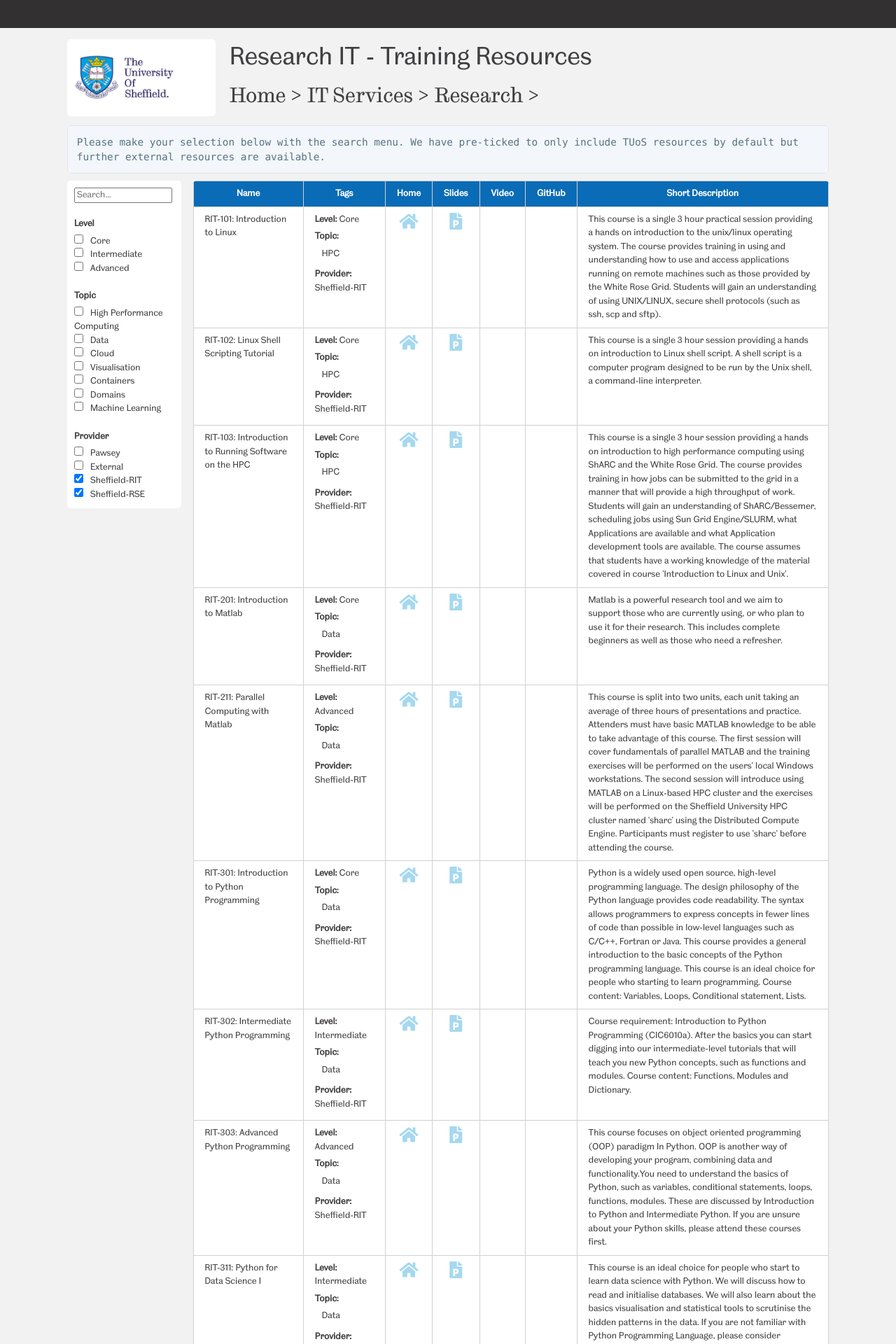
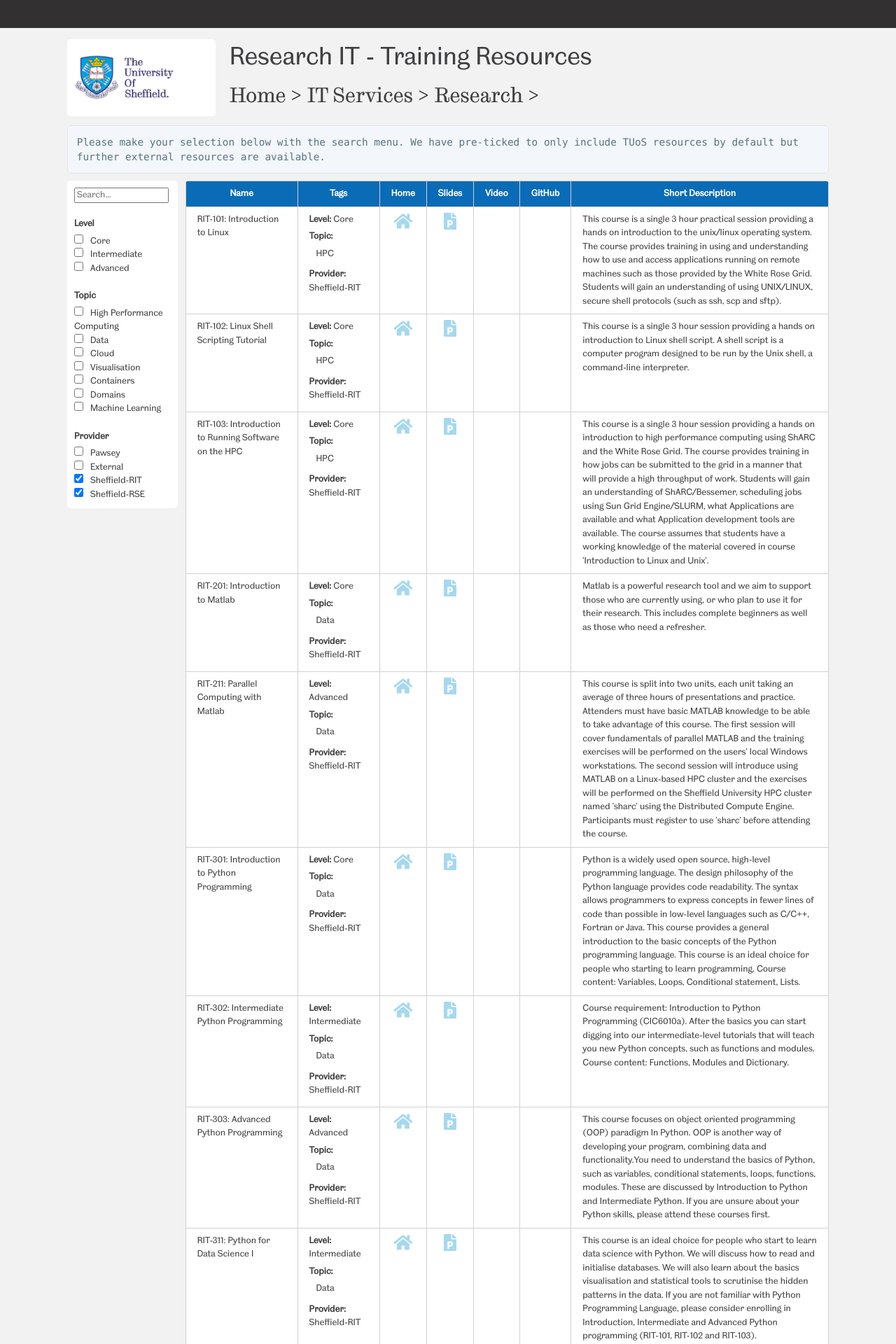
Before and after one commit to rcgsheffield/TUoS-RIT-training-resources, a Jekyll site: the page built from training.md, in a window 1280 px wide. Shown: the top 1920 px of the page at 70% size. Built offline with Jekyll 4.4.1, drawn with Linux system fonts in a browser that asks for light colours.

Commit message:
Adjust styling, make dedicated sidebar JS and resolve issues with sidebar scrolling.

```diff
--- a/_layouts/default.html
+++ b/_layouts/default.html
@@ -12,33 +12,10 @@
     <link href="assets/fontawesome/css/all.css" rel="stylesheet">
     <link href='https://fonts.googleapis.com/css?family=Open+Sans:400,700' rel='stylesheet' type='text/css'>
     <link href="assets/css/style.css" rel="stylesheet">
-
     <script src="https://ajax.googleapis.com/ajax/libs/jquery/3.5.1/jquery.min.js"></script>
+    <script src="https://ajax.googleapis.com/ajax/libs/jquery/3.6.0/jquery.min.js"></script>
     <script src="assets/js/search.js"></script>
-    <script src="https://ajax.googleapis.com/ajax/libs/jquery/3.6.0/jquery.min.js"></script>
-    <script>
-
-    $(document).ready(function() {
-        var fixmeTop = $('.main-content-search').offset().top;       // get initial position of the element
-
-      $(window).scroll(function() {                  // assign scroll event listener
-
-          var currentScroll = $(window).scrollTop(); // get current position
-
-          if (currentScroll >= fixmeTop) {           // apply position: fixed if you
-              $('.main-content-search').css({                      // scroll to that element or below it
-                  position: 'fixed',
-                  top: 10,                        //  This gives the top sticky plus a margin of 10px from it.
-              });
-          } else {                                   // apply position: static
-              $('.main-content-search').css({                      // if you scroll above it
-                  position: 'static'
-              });
-          }
-
-      });
-    });
-    </script>
+    <script src="assets/js/scrollSidebar.js"></script>
 
   </head>
   <body>
--- a/_sass/jekyll-theme-cayman-red.scss
+++ b/_sass/jekyll-theme-cayman-red.scss
@@ -337,6 +337,9 @@
     .highlight {
     margin-top:65px;
     }
+    .main-content-search {
+      width: 12.5%;
+    }
   }
 
   .highlight {
@@ -459,12 +462,12 @@
 
 .main-content-search {
   float: left;
-  width: 15%;
+  width: 14.5%;
   font-size: small;
   padding: 10px;
   background-color: white;
   border-radius: 5px;
-  max-width:212px;
+  max-width:180px;
 }
 
 .search-label {
@@ -484,7 +487,7 @@
 
 .main-content-table {
   float: right;
-  width: 83.5%;
+  width: 84.5%;
   min-height: 468px;
   border-radius: 5px;
   background-color: white;
--- /dev/null
+++ b/assets/js/scrollSidebar.js
@@ -0,0 +1,38 @@
+$(document).ready(function() {
+    var fixmeTop = $('.main-content-search').offset().top;       // get initial position of the element
+    var topOfFooter = $('.site-footer').position().top;
+    var topOfFooterOffset = topOfFooter - 500;
+  $(window).scroll(function() {                  // assign scroll event listener
+
+      var currentScroll = $(window).scrollTop(); // get current position
+
+      var currentScroll = $(document).scrollTop() ;
+      var scrollDistanceFromTopOfFooter = currentScroll - topOfFooter;
+      console.log("cScroll:",currentScroll);
+      console.log("fOffset:",topOfFooterOffset);
+
+      if (currentScroll >= ($('.site-footer').position().top -468 )) {
+        console.log("TRIGGERED");
+        $('.main-content-search').css({                      // if you scroll above it
+              position: 'relative',
+              width: '14.5%',
+              top: $('.site-footer').position().top - 695
+          });
+        } else if (currentScroll >= fixmeTop) {           // apply position: fixed if you
+          $('.main-content-search').css({                      // scroll to that element or below it
+              position: 'fixed',
+              top: 10,
+              left: 'inherit',
+              width: '12.5%',
+              'max-width': '185px'
+             //  This gives the top sticky plus a margin of 10px from it.
+          });
+      } else {                                   // apply position: static
+          $('.main-content-search').css({                      // if you scroll above it
+              position: 'static',
+              width: '14.5%'
+          });
+      }
+
+  });
+});
```
